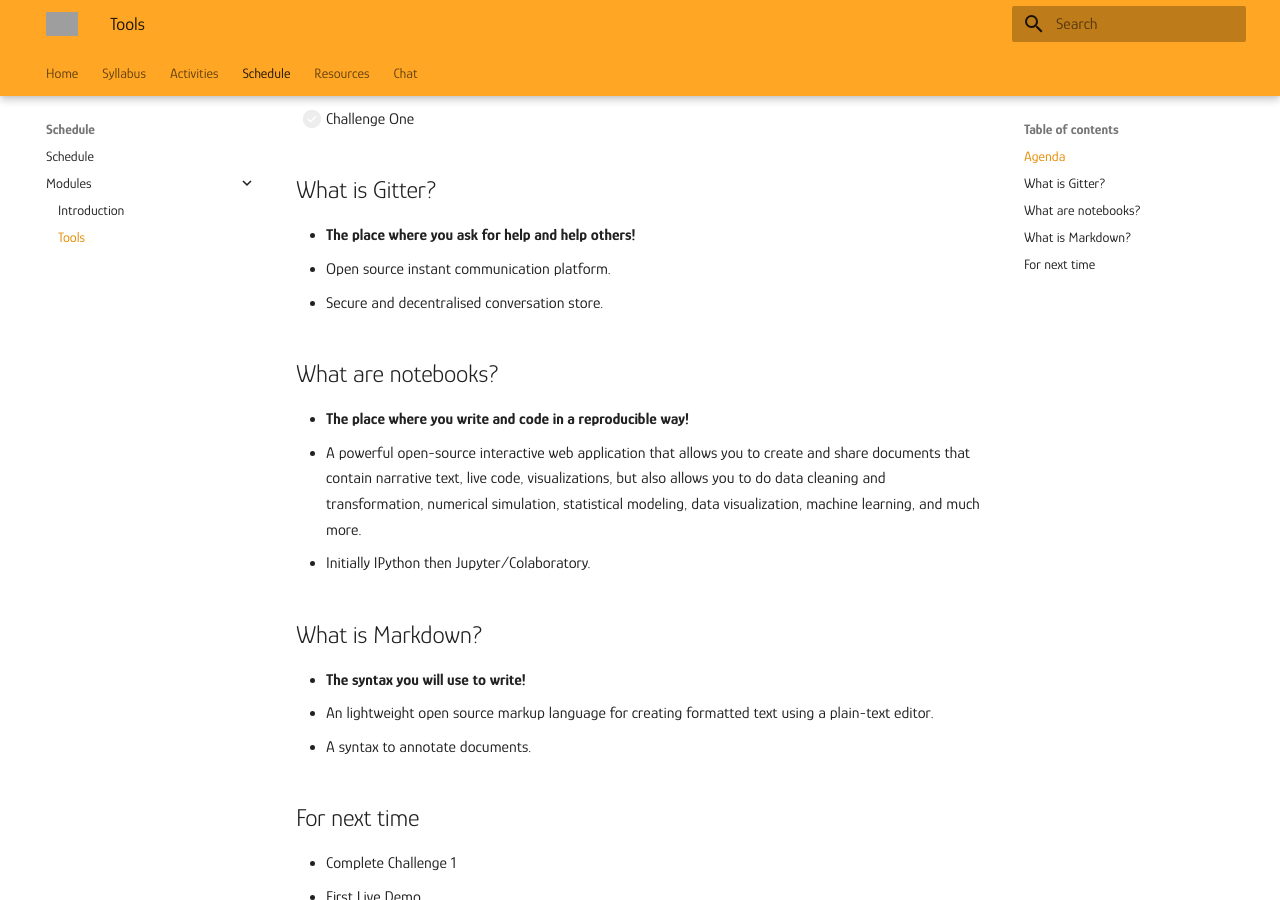
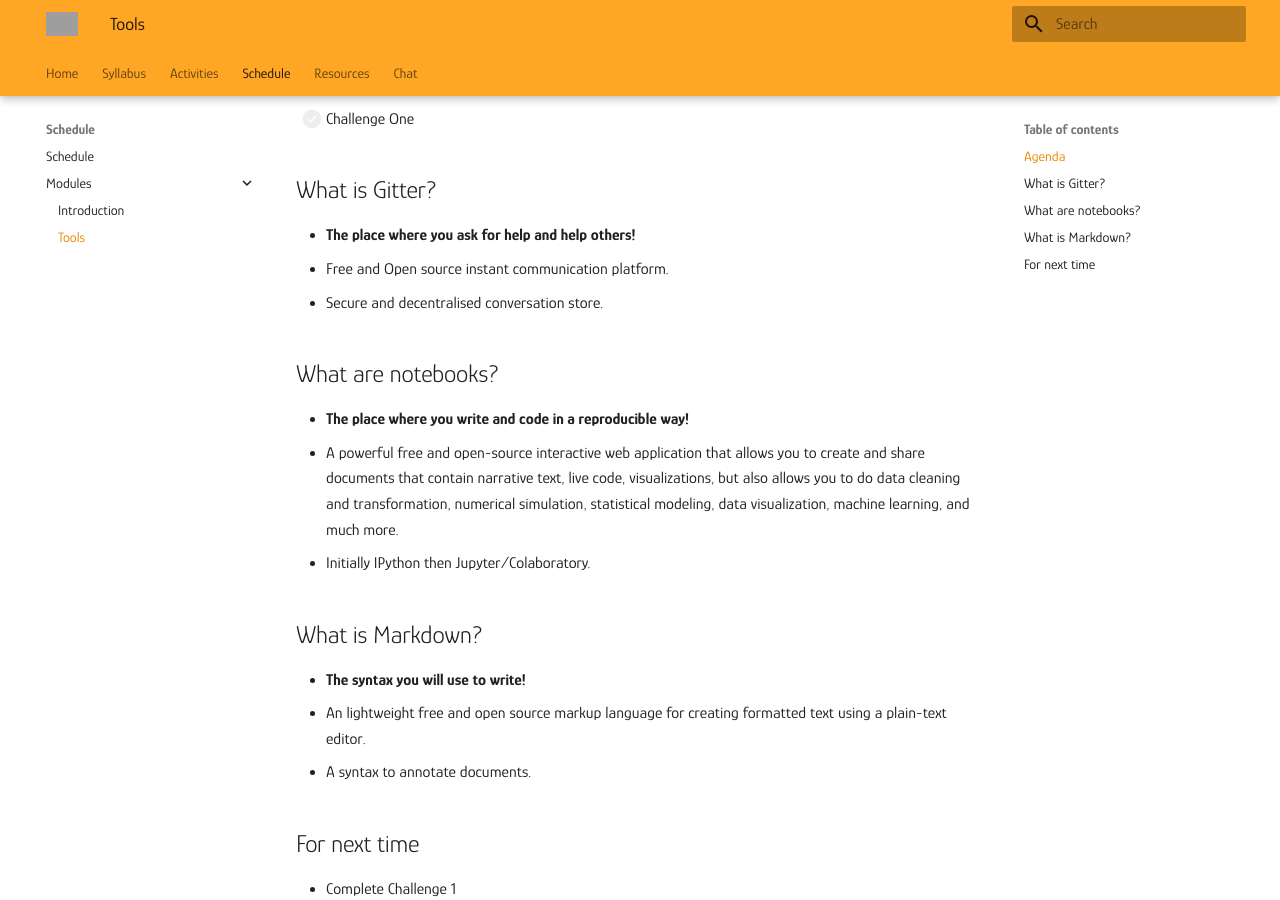
Before and after one commit to mickaeltemporao/itds, an MkDocs documentation site: the page built from docs/modules/tools.md, in a window 1280 px wide and 900 px high, scrolled down 407 px. Built offline with MkDocs 1.6.1 and Material for MkDocs 9.7.7, drawn with Linux system fonts in a browser that asks for light colours; grey boxes are pictures that could not be loaded.

```diff
--- a/docs/modules/tools.md
+++ b/docs/modules/tools.md
@@ -12,17 +12,17 @@
 
 ## What is Gitter?
 - **The place where you ask for help and help others!**
-- Open source instant communication platform.
+- Free and Open source instant communication platform.
 - Secure and decentralised conversation store.
 
 ## What are notebooks?
 - **The place where you write and code in a reproducible way!**
-- A powerful open-source interactive web application that allows you to create and share documents that contain narrative text, live code, visualizations, but also allows you to do data cleaning and transformation, numerical simulation, statistical modeling, data visualization, machine learning, and much more.
+- A powerful free and open-source interactive web application that allows you to create and share documents that contain narrative text, live code, visualizations, but also allows you to do data cleaning and transformation, numerical simulation, statistical modeling, data visualization, machine learning, and much more.
 - Initially IPython then Jupyter/Colaboratory.
 
 ## What is Markdown?
 - **The syntax you will use to write!**
-- An lightweight open source markup language for creating formatted text using a plain-text editor.
+- An lightweight free and open source markup language for creating formatted text using a plain-text editor.
 - A syntax to annotate documents.
 
 ## For next time
```
Also changed, not shown: docs/resources/misc.md (+12 -7 lines).
